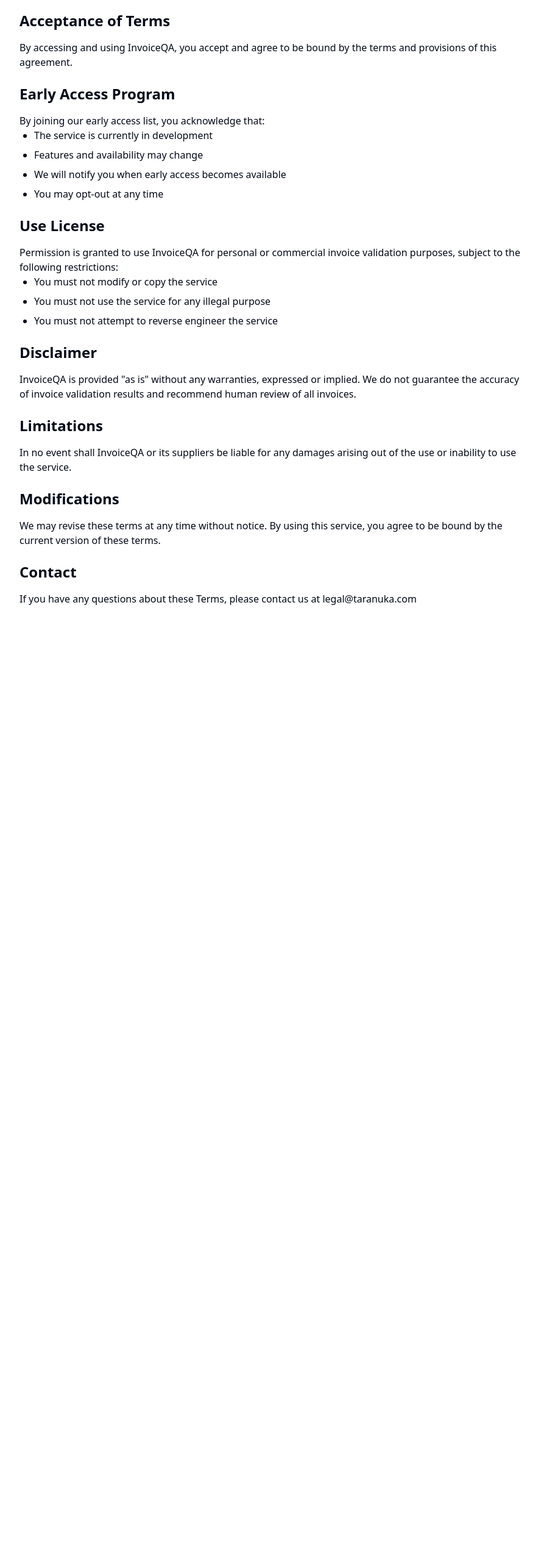
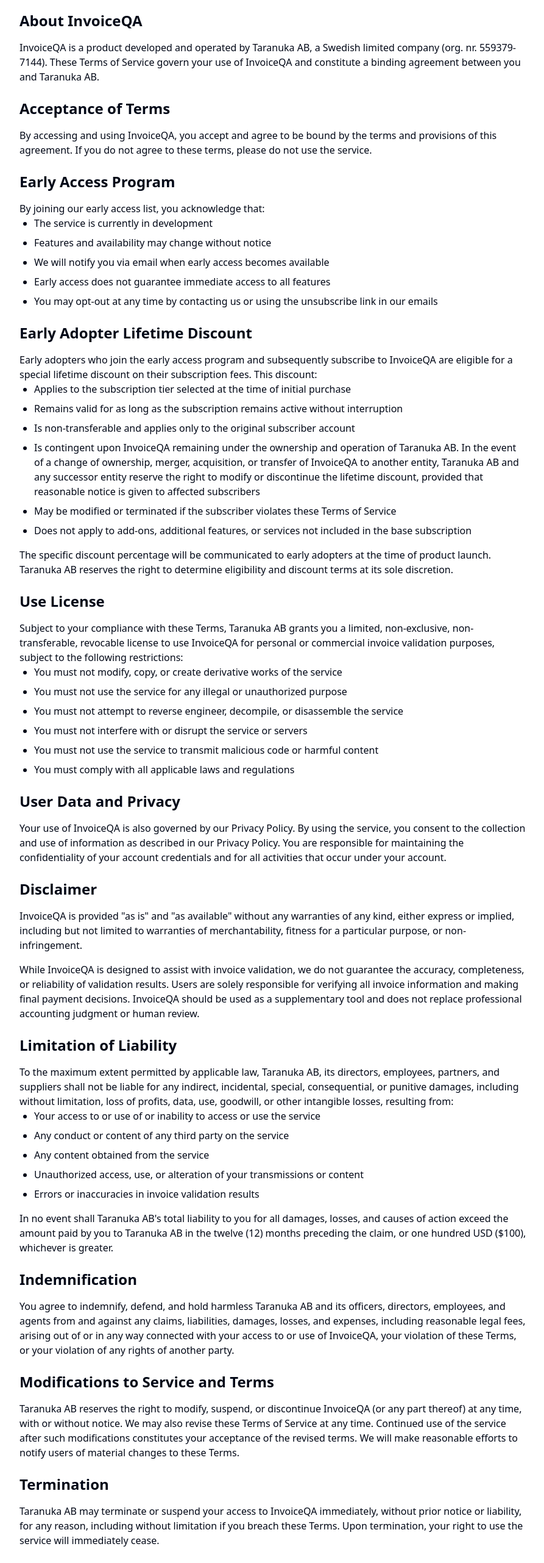
Before and after one commit to nash911/invoiceqa_landingpage, a Next.js app: page /terms in a window 1280 px wide. Shown: the part 234-2797 px from the top of the page at 61% size, without its empty margins (192-1085 px from the left). Before the commit the page ends 1292 px from the top, so only its background shows below. Built offline with nearby package versions, Linux system fonts and the light colour scheme; no server answers.

Commit message:
Update legal page

```diff
--- a/src/app/terms/page.tsx
+++ b/src/app/terms/page.tsx
@@ -19,10 +19,20 @@
           </p>
 
           <section>
+            <h2 className="text-2xl font-semibold mb-4">About InvoiceQA</h2>
+            <p>
+              InvoiceQA is a product developed and operated by Taranuka AB, a Swedish limited company
+              (org. nr. 559379-7144). These Terms of Service govern your use of InvoiceQA and
+              constitute a binding agreement between you and Taranuka AB.
+            </p>
+          </section>
+
+          <section>
             <h2 className="text-2xl font-semibold mb-4">Acceptance of Terms</h2>
             <p>
               By accessing and using InvoiceQA, you accept and agree to be bound by
-              the terms and provisions of this agreement.
+              the terms and provisions of this agreement. If you do not agree to these terms,
+              please do not use the service.
             </p>
           </section>
 
@@ -33,55 +43,174 @@
             </p>
             <ul className="list-disc pl-6 space-y-2">
               <li>The service is currently in development</li>
-              <li>Features and availability may change</li>
-              <li>We will notify you when early access becomes available</li>
-              <li>You may opt-out at any time</li>
+              <li>Features and availability may change without notice</li>
+              <li>We will notify you via email when early access becomes available</li>
+              <li>Early access does not guarantee immediate access to all features</li>
+              <li>You may opt-out at any time by contacting us or using the unsubscribe link in our emails</li>
             </ul>
+          </section>
+
+          <section>
+            <h2 className="text-2xl font-semibold mb-4">Early Adopter Lifetime Discount</h2>
+            <p>
+              Early adopters who join the early access program and subsequently subscribe to InvoiceQA
+              are eligible for a special lifetime discount on their subscription fees. This discount:
+            </p>
+            <ul className="list-disc pl-6 space-y-2">
+              <li>Applies to the subscription tier selected at the time of initial purchase</li>
+              <li>Remains valid for as long as the subscription remains active without interruption</li>
+              <li>Is non-transferable and applies only to the original subscriber account</li>
+              <li>
+                Is contingent upon InvoiceQA remaining under the ownership and operation of Taranuka AB.
+                In the event of a change of ownership, merger, acquisition, or transfer of InvoiceQA to
+                another entity, Taranuka AB and any successor entity reserve the right to modify or
+                discontinue the lifetime discount, provided that reasonable notice is given to affected
+                subscribers
+              </li>
+              <li>May be modified or terminated if the subscriber violates these Terms of Service</li>
+              <li>Does not apply to add-ons, additional features, or services not included in the base subscription</li>
+            </ul>
+            <p className="mt-4">
+              The specific discount percentage will be communicated to early adopters at the time of
+              product launch. Taranuka AB reserves the right to determine eligibility and discount terms
+              at its sole discretion.
+            </p>
           </section>
 
           <section>
             <h2 className="text-2xl font-semibold mb-4">Use License</h2>
             <p>
-              Permission is granted to use InvoiceQA for personal or commercial
-              invoice validation purposes, subject to the following restrictions:
+              Subject to your compliance with these Terms, Taranuka AB grants you a limited,
+              non-exclusive, non-transferable, revocable license to use InvoiceQA for personal
+              or commercial invoice validation purposes, subject to the following restrictions:
             </p>
             <ul className="list-disc pl-6 space-y-2">
-              <li>You must not modify or copy the service</li>
-              <li>You must not use the service for any illegal purpose</li>
-              <li>You must not attempt to reverse engineer the service</li>
+              <li>You must not modify, copy, or create derivative works of the service</li>
+              <li>You must not use the service for any illegal or unauthorized purpose</li>
+              <li>You must not attempt to reverse engineer, decompile, or disassemble the service</li>
+              <li>You must not interfere with or disrupt the service or servers</li>
+              <li>You must not use the service to transmit malicious code or harmful content</li>
+              <li>You must comply with all applicable laws and regulations</li>
             </ul>
+          </section>
+
+          <section>
+            <h2 className="text-2xl font-semibold mb-4">User Data and Privacy</h2>
+            <p>
+              Your use of InvoiceQA is also governed by our Privacy Policy. By using the service,
+              you consent to the collection and use of information as described in our Privacy Policy.
+              You are responsible for maintaining the confidentiality of your account credentials and
+              for all activities that occur under your account.
+            </p>
           </section>
 
           <section>
             <h2 className="text-2xl font-semibold mb-4">Disclaimer</h2>
             <p>
-              InvoiceQA is provided &quot;as is&quot; without any warranties, expressed or
-              implied. We do not guarantee the accuracy of invoice validation
-              results and recommend human review of all invoices.
+              InvoiceQA is provided &quot;as is&quot; and &quot;as available&quot; without any warranties
+              of any kind, either express or implied, including but not limited to warranties of
+              merchantability, fitness for a particular purpose, or non-infringement.
+            </p>
+            <p className="mt-4">
+              While InvoiceQA is designed to assist with invoice validation, we do not guarantee the
+              accuracy, completeness, or reliability of validation results. Users are solely responsible
+              for verifying all invoice information and making final payment decisions. InvoiceQA should
+              be used as a supplementary tool and does not replace professional accounting judgment or
+              human review.
             </p>
           </section>
 
           <section>
-            <h2 className="text-2xl font-semibold mb-4">Limitations</h2>
+            <h2 className="text-2xl font-semibold mb-4">Limitation of Liability</h2>
             <p>
-              In no event shall InvoiceQA or its suppliers be liable for any damages
-              arising out of the use or inability to use the service.
+              To the maximum extent permitted by applicable law, Taranuka AB, its directors, employees,
+              partners, and suppliers shall not be liable for any indirect, incidental, special,
+              consequential, or punitive damages, including without limitation, loss of profits, data,
+              use, goodwill, or other intangible losses, resulting from:
+            </p>
+            <ul className="list-disc pl-6 space-y-2">
+              <li>Your access to or use of or inability to access or use the service</li>
+              <li>Any conduct or content of any third party on the service</li>
+              <li>Any content obtained from the service</li>
+              <li>Unauthorized access, use, or alteration of your transmissions or content</li>
+              <li>Errors or inaccuracies in invoice validation results</li>
+            </ul>
+            <p className="mt-4">
+              In no event shall Taranuka AB&apos;s total liability to you for all damages, losses,
+              and causes of action exceed the amount paid by you to Taranuka AB in the twelve (12)
+              months preceding the claim, or one hundred USD ($100), whichever is greater.
             </p>
           </section>
 
           <section>
-            <h2 className="text-2xl font-semibold mb-4">Modifications</h2>
+            <h2 className="text-2xl font-semibold mb-4">Indemnification</h2>
             <p>
-              We may revise these terms at any time without notice. By using this
-              service, you agree to be bound by the current version of these terms.
+              You agree to indemnify, defend, and hold harmless Taranuka AB and its officers,
+              directors, employees, and agents from and against any claims, liabilities, damages,
+              losses, and expenses, including reasonable legal fees, arising out of or in any way
+              connected with your access to or use of InvoiceQA, your violation of these Terms,
+              or your violation of any rights of another party.
+            </p>
+          </section>
+
+          <section>
+            <h2 className="text-2xl font-semibold mb-4">Modifications to Service and Terms</h2>
+            <p>
+              Taranuka AB reserves the right to modify, suspend, or discontinue InvoiceQA
+              (or any part thereof) at any time, with or without notice. We may also revise
+              these Terms of Service at any time. Continued use of the service after such
+              modifications constitutes your acceptance of the revised terms. We will make
+              reasonable efforts to notify users of material changes to these Terms.
+            </p>
+          </section>
+
+          <section>
+            <h2 className="text-2xl font-semibold mb-4">Termination</h2>
+            <p>
+              Taranuka AB may terminate or suspend your access to InvoiceQA immediately,
+              without prior notice or liability, for any reason, including without limitation
+              if you breach these Terms. Upon termination, your right to use the service will
+              immediately cease.
+            </p>
+          </section>
+
+          <section>
+            <h2 className="text-2xl font-semibold mb-4">Governing Law</h2>
+            <p>
+              These Terms shall be governed by and construed in accordance with the laws of
+              Sweden, without regard to its conflict of law provisions. Any disputes arising
+              from these Terms or your use of InvoiceQA shall be subject to the exclusive
+              jurisdiction of the courts of Sweden.
+            </p>
+          </section>
+
+          <section>
+            <h2 className="text-2xl font-semibold mb-4">Severability</h2>
+            <p>
+              If any provision of these Terms is found to be unenforceable or invalid, that
+              provision shall be limited or eliminated to the minimum extent necessary so that
+              these Terms shall otherwise remain in full force and effect and enforceable.
+            </p>
+          </section>
+
+          <section>
+            <h2 className="text-2xl font-semibold mb-4">Entire Agreement</h2>
+            <p>
+              These Terms, together with our Privacy Policy, constitute the entire agreement
+              between you and Taranuka AB regarding the use of InvoiceQA and supersede all
+              prior agreements and understandings, whether written or oral.
             </p>
           </section>
 
           <section>
             <h2 className="text-2xl font-semibold mb-4">Contact</h2>
             <p>
-              If you have any questions about these Terms, please contact us at
-              legal@taranuka.com
+              If you have any questions about these Terms of Service, please contact us at:
+            </p>
+            <p className="mt-2">
+              <strong>Email:</strong> legal@taranuka.com<br />
+              <strong>Company:</strong> Taranuka AB<br />
+              <strong>Website:</strong> <a href="https://www.invoiceqa.com" className="text-primary hover:underline">www.invoiceqa.com</a>
             </p>
           </section>
         </div>
```
